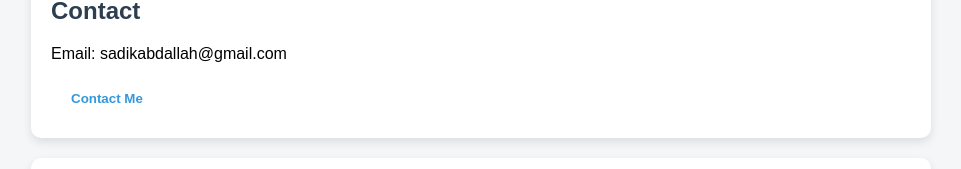
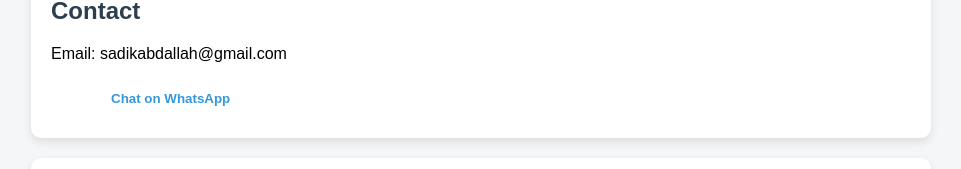
Before and after one commit to sadikabdallamohamed-stack/My_website, a plain HTML site: page index.html in a window 1280 px wide. Shown: the part 947-1116 px from the top of the page, without its empty margins (159-1120 px from the left). Drawn offline with Linux system fonts and the light colour scheme.

Commit message:
Update index.html

```diff
--- a/index.html
+++ b/index.html
@@ -100,8 +100,9 @@ h2 {
     <div class="card">
         <h2>Contact</h2>
         <p>Email: sadikabdallah@gmail.com</p>
-        <button onclick="alert('Contact me at sadikabdallah@gmail.com')">
-            Contact Me
+        <button <a href="https://wa.me/254768147775" target="_blank">
+    <button>Chat on WhatsApp</button>
+</a>
         </button>
     </div>
 
```
